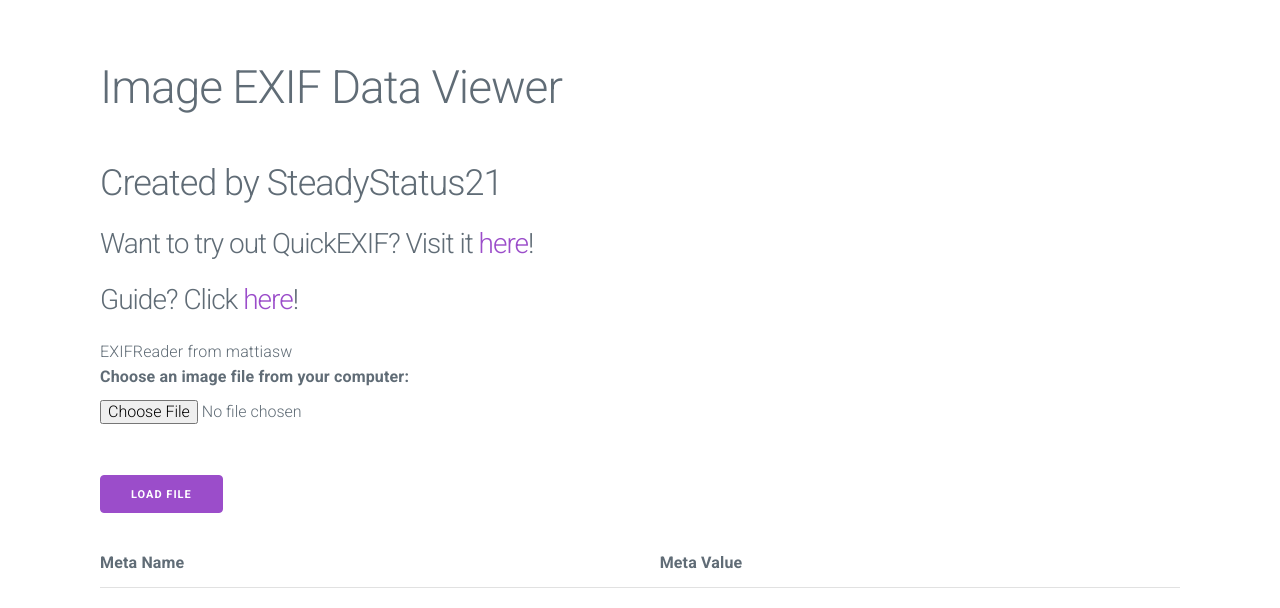
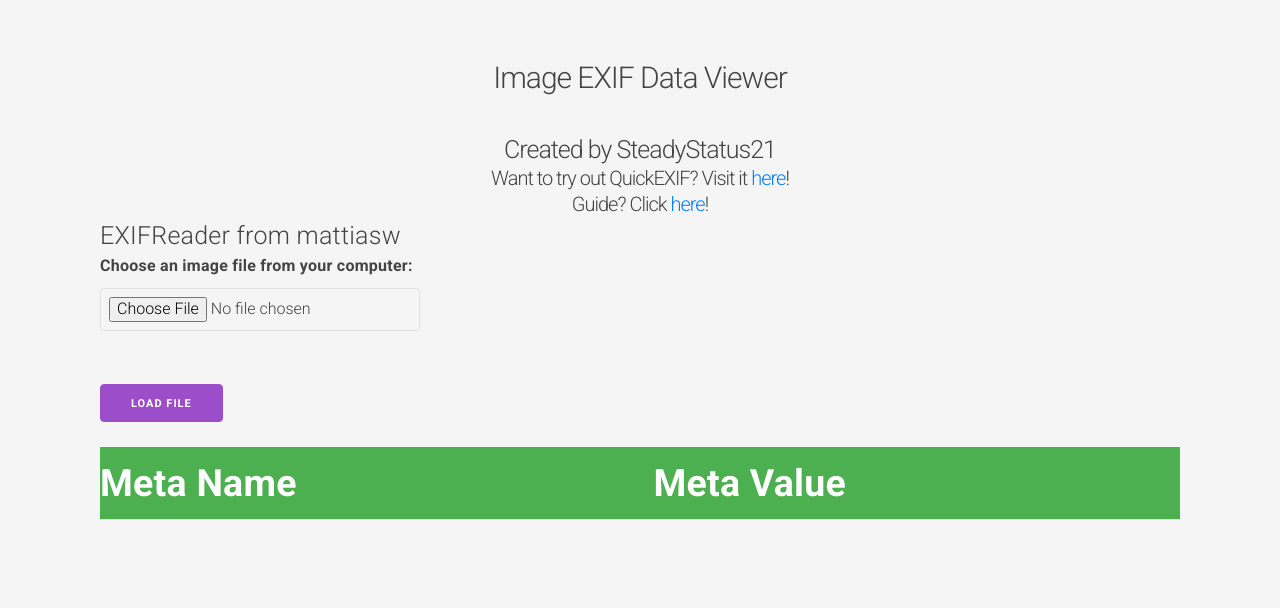
Before and after one commit to SteadyStatus21/EXIFView, a plain HTML site: page index.html in a window 1280 px wide. Drawn offline with nearby package versions, Linux system fonts and the light colour scheme.

Commit message:
Update style.css

```diff
--- a/style.css
+++ b/style.css
@@ -2,9 +2,18 @@
  * License, v. 2.0. If a copy of the MPL was not distributed with this
  * file, You can obtain one at https://mozilla.org/MPL/2.0/. */
 
+body{
+    font-family: 'Roboto', sans-serif;
+    font-size: 25px;
+    line-height: 1.5;
+    background-color: #f5f5f5;
+    color: #444;
+}
 body.container {
     padding-bottom: 6rem;
     padding-top: 6rem;
+    border: 8px;
+    border-radius: 8px;
 }
 
 .github {
@@ -42,6 +51,10 @@ form {
 }
 
 input[type="file"] {
+    background-color: #f5f5f5;
+    border: 1px solid #e1e1e1;
+    border-radius: 4px;
+    padding: 8px;
     margin-top: 1rem;
 }
 
@@ -68,3 +81,86 @@ input[type="file"] {
         transform: translateX(50%) translateY(-50%) rotateZ(45deg);
     }
 }
+/* Add Animation to the CSS */
+h1{
+    font-size: 3rem;
+    font-weight: 400;
+    margin-bottom: 0;
+    margin-top: 0;
+    text-align: center;
+    animation: fadeIn 1s ease-in-out;
+}
+
+h2{
+    font-size: 2.5rem;
+    font-weight: 400;
+    margin-bottom: 0;
+    margin-top: 0;
+    text-align: center;
+    animation: fadeIn 1s ease-in-out;
+}
+
+h3{
+    font-size: 2rem;
+    font-weight: 400;
+    margin-bottom: 0;
+    margin-top: 0;
+    text-align: center;
+    animation: fadeIn 1s ease-in-out;
+}
+h5{
+    font-size:1.5rem;
+    font-weight: 400;
+    margin-bottom: 0;
+    margin-top: 0;
+    text-align: center;
+    animation: fadeIn 1s ease-in-out;
+}
+form{
+    animation: fadeIn 1s ease-in-out;
+}
+
+#thumbnail{
+    animation: fadeIn 1s ease-in-out;
+}
+
+table{
+    animation: fadeIn 1s ease-in-out;
+}
+
+@keyframes fadeIn {
+    0% {
+        opacity: 0;
+    }
+    100% {
+        opacity: 1;
+    }
+}
+a {
+   color: #0080FF;
+   text-decoration: none;
+}
+a:hover{
+   color: #0040FF;
+}
+table {
+   border-collapse: separate;
+   width: 100%;
+   font-size: 1.5em;
+   border: 8px;
+   border-radius: 12px;
+   border-spacing: 0;
+}
+th, td {
+   text-align: left;
+   padding: 8px;
+}
+tr:nth-child(even){background-color: #f2f2f2}
+
+th {
+    background-color: #4CAF50;
+    color: white;
+}
+td {
+    border-radius: 8px;
+}
```
